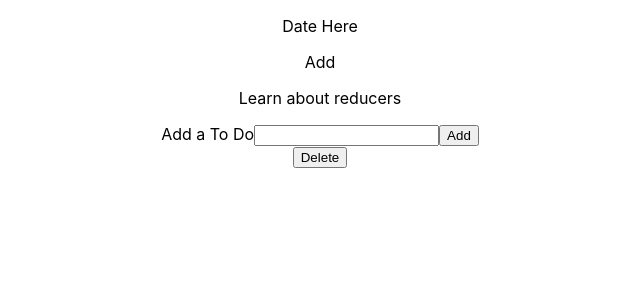
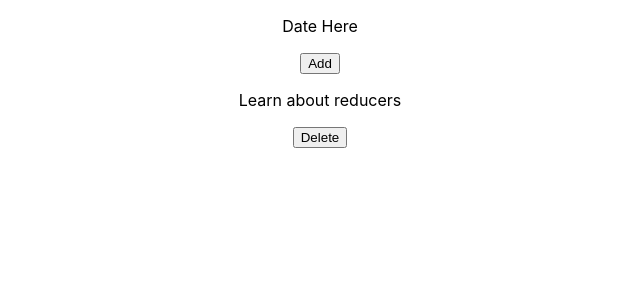
Before and after one commit to CAM603/reducer-todo, a React (Create React App) app: page / in a window 1280 px wide. Shown: the top 300 px of the page, without its empty margins (320-960 px from the left). Built offline with nearby package versions, Linux system fonts and the light colour scheme.

Commit message:
added toggleForm

```diff
--- a/src/App.js
+++ b/src/App.js
@@ -9,7 +9,8 @@ import TodoForm from './components/TodoForm';
 
 function App() {
   const [state, dispatch] = useReducer(reducer, initialState);
-  const [item, setItem] = useState('')
+  const [item, setItem] = useState('');
+  const [adding, setAdding] = useState(false);
 
   const handleChange = (e) => {
     setItem(e.target.value)
@@ -25,11 +26,17 @@ function App() {
   const deleteComplete = () => {
     dispatch({type: 'DELETE'})
   }
+  const toggleForm = () => {
+    setAdding(!adding)
+  }
+
+  const addForm = adding ? <TodoForm add={add} item={item} handleChange={handleChange}/> : null;
+
   return (
     <div className="App">
-      <Navigation />
+      <Navigation toggleForm={toggleForm}/>
       <TodoList todos={state.todos} complete={complete}/>
-      <TodoForm add={add} item={item} handleChange={handleChange}/>
+      {addForm}
       <button onClick={deleteComplete}>Delete</button>
       <GlobalStyle />
     </div>
--- a/src/components/Navigation.js
+++ b/src/components/Navigation.js
@@ -1,10 +1,10 @@
 import React from 'react';
 
-const Navigation = () => {
+const Navigation = ({toggleForm}) => {
     return (
         <div>
             <p>Date Here</p>
-            <p>Add</p>
+            <button onClick={() => toggleForm()}>Add</button>
         </div>
     )
 }
```
